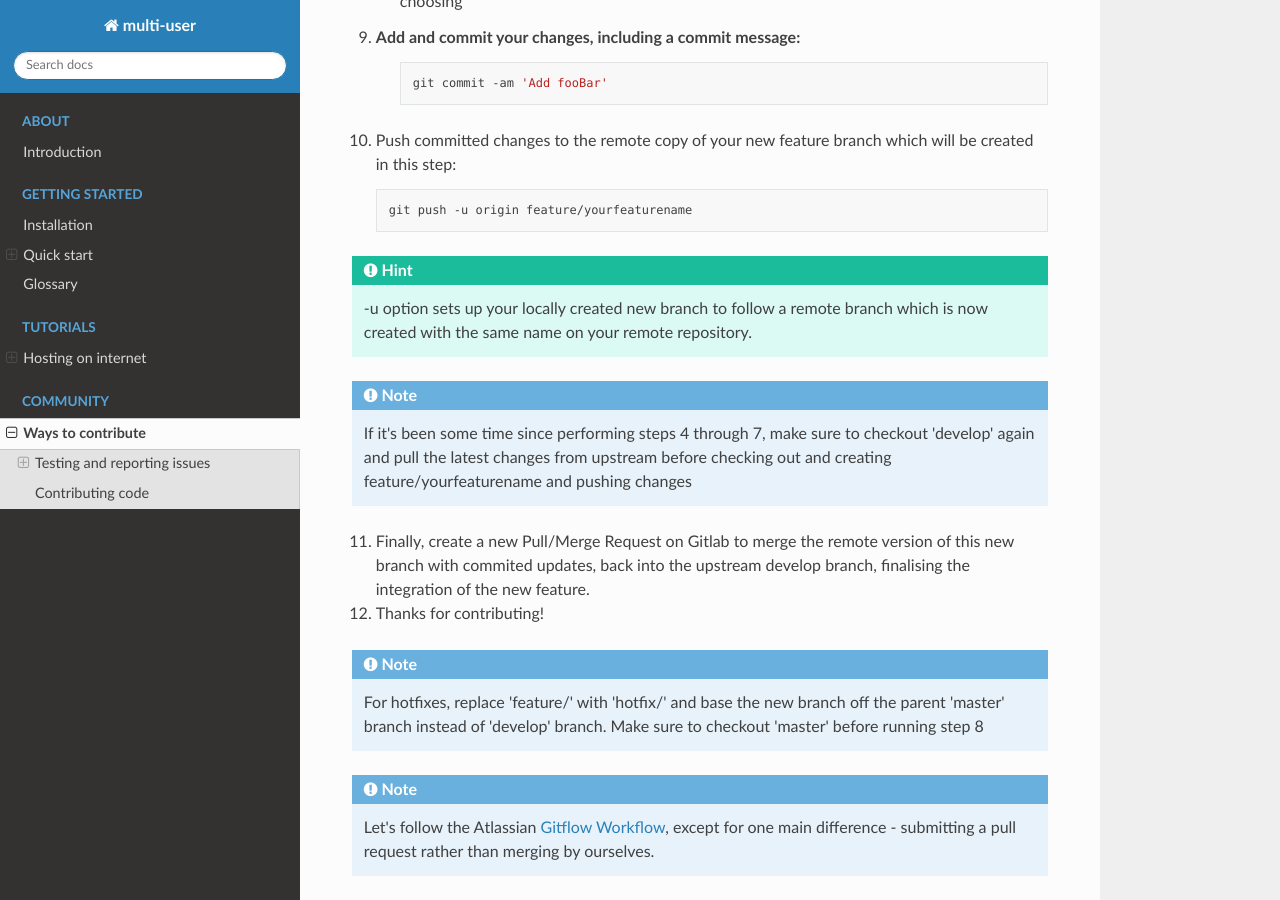
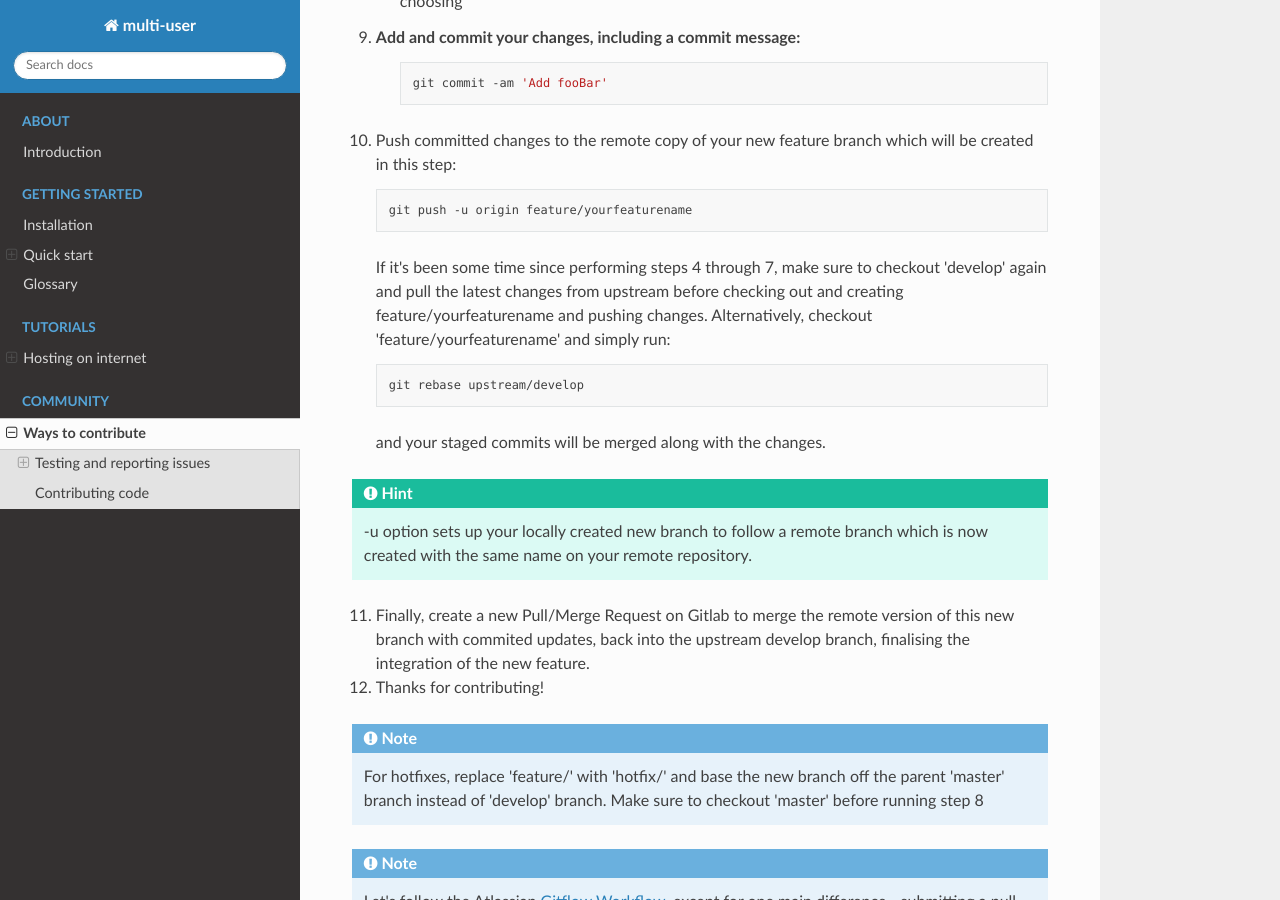
Before and after one commit to AvvyB/blender-multi-user, a Sphinx documentation site: the page built from docs/ways_to_contribute.rst, in a window 1280 px wide and 900 px high, scrolled down 2126 px. Built offline with Sphinx 7.4.7 and the Read the Docs theme 2.0.0, drawn with Linux system fonts in a browser that asks for light colours.

Commit message:
Updated contribution doc to indicate how to sync with upstream repository

```diff
--- a/docs/ways_to_contribute.rst
+++ b/docs/ways_to_contribute.rst
@@ -90,8 +90,15 @@ The following example suggests how to contribute a feature.
 
         git push -u origin feature/yourfeaturename
 
+    If it's been some time since performing steps 4 through 7, make sure to checkout 'develop' again and pull the latest changes from upstream before checking out and creating feature/yourfeaturename and pushing changes. Alternatively, checkout 'feature/yourfeaturename' and simply run:
+
+    .. code-block:: bash
+
+        git rebase upstream/develop
+
+    and your staged commits will be merged along with the changes.
+
 .. Hint:: -u option sets up your locally created new branch to follow a remote branch which is now created with the same name on your remote repository.
-.. Note:: If it's been some time since performing steps 4 through 7, make sure to checkout 'develop' again and pull the latest changes from upstream before checking out and creating feature/yourfeaturename and pushing changes
 
 11. Finally, create a new Pull/Merge Request on Gitlab to merge the remote version of this new branch with commited updates, back into the upstream develop branch, finalising the integration of the new feature.
 
```
